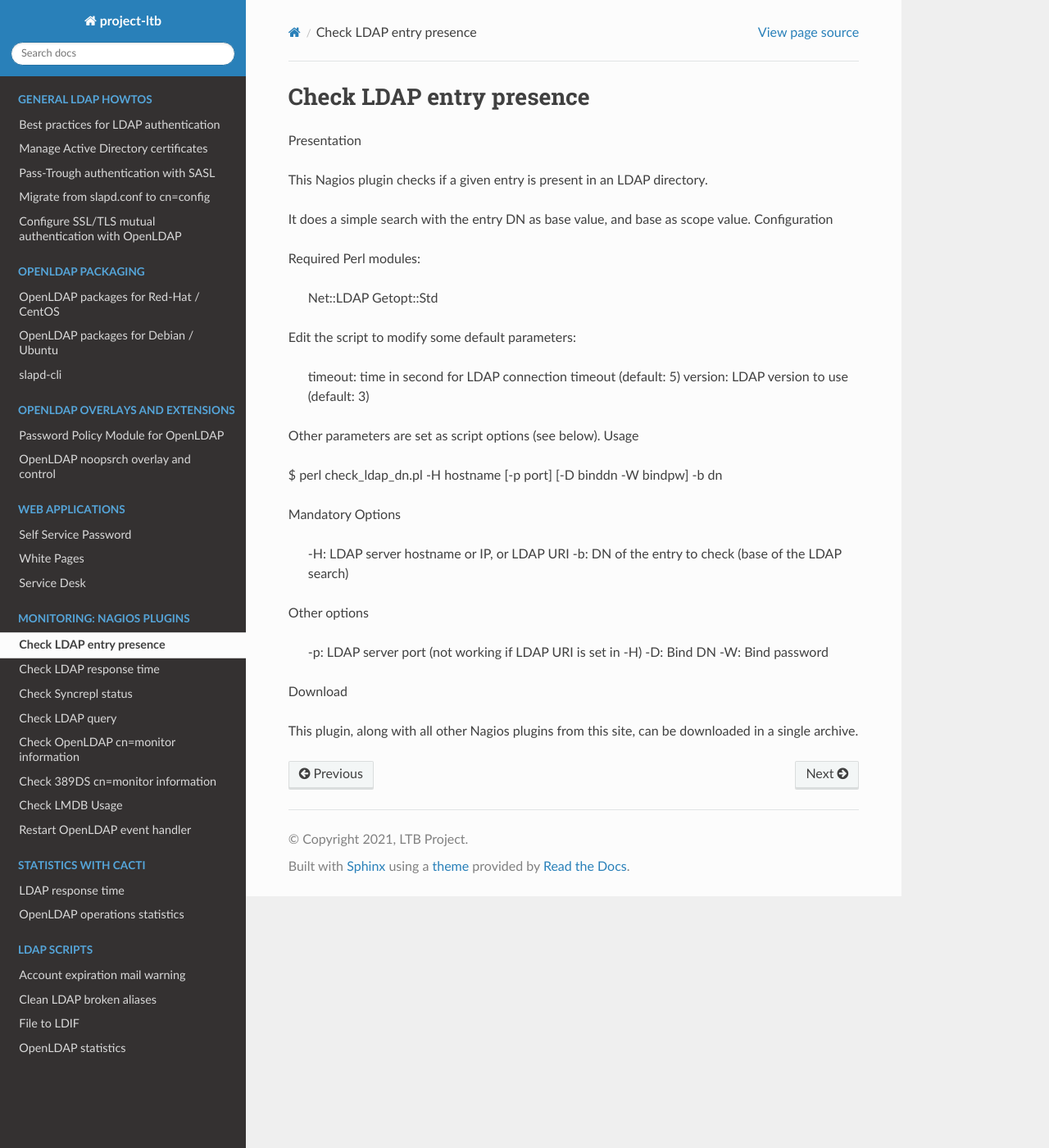
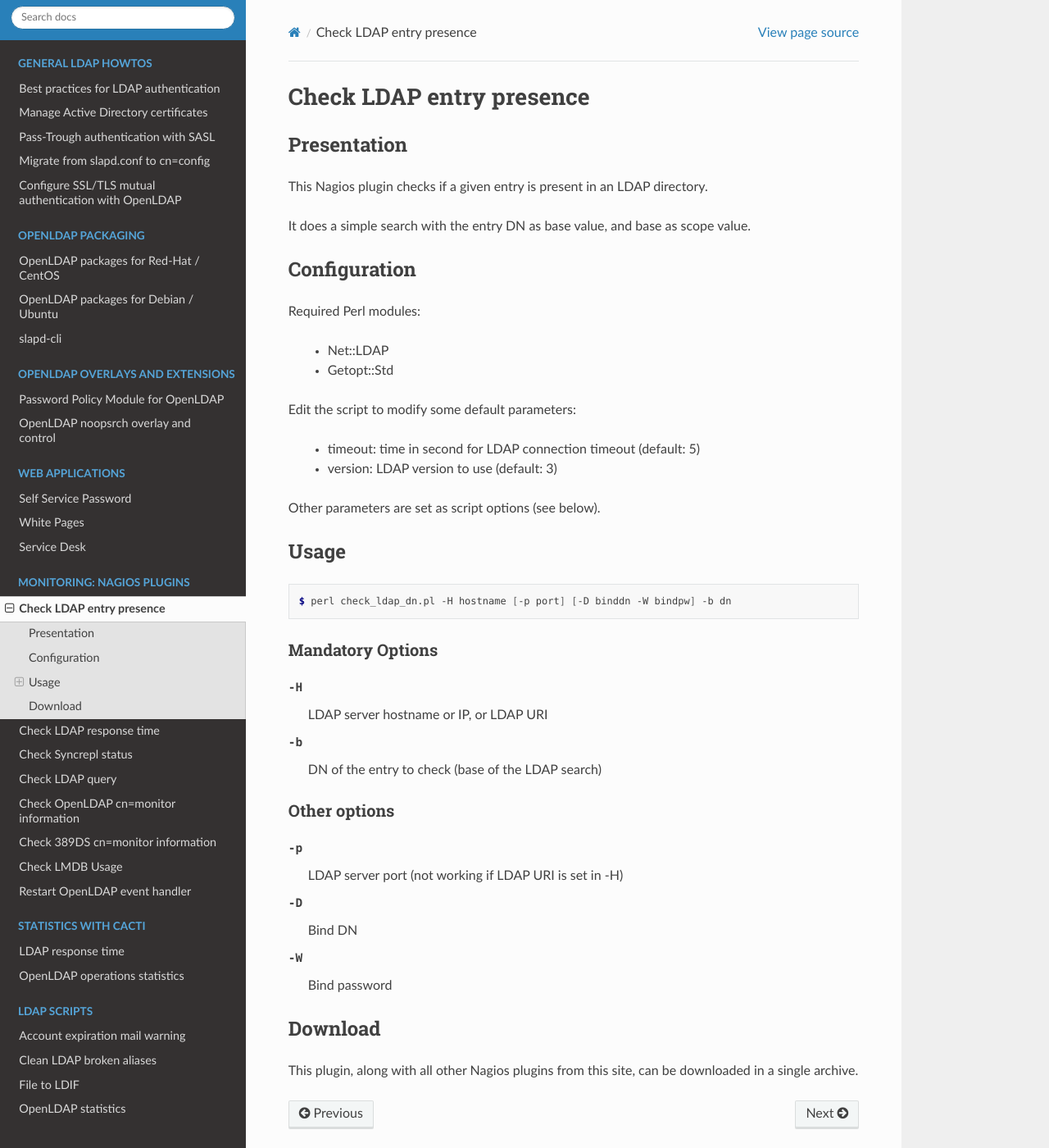
Before and after one commit to ltb-project/documentation, a Sphinx documentation site: the page built from source/check_ldap_dn.rst, in a window 1280 px wide and 1400 px high. Shown: the whole window at 82% size. Built offline with Sphinx 7.4.7 and the Read the Docs theme 2.0.0, drawn with Linux system fonts in a browser that asks for light colours; some of the changed lines change nothing that is shown.

Commit message:
fill check_ldap_dn page

```diff
--- a/source/check_ldap_dn.rst
+++ b/source/check_ldap_dn.rst
@@ -4,38 +4,48 @@ Check LDAP entry presence
 
 
 Presentation
+============
 
 This Nagios plugin checks if a given entry is present in an LDAP directory.
 
 It does a simple search with the entry DN as base value, and base as scope value.
+
 Configuration
+=============
 
 Required Perl modules:
 
-    Net::LDAP
-    Getopt::Std
+    * Net::LDAP
+    * Getopt::Std
 
 Edit the script to modify some default parameters:
 
-    timeout: time in second for LDAP connection timeout (default: 5)
-    version: LDAP version to use (default: 3)
+    * timeout: time in second for LDAP connection timeout (default: 5)
+    * version: LDAP version to use (default: 3)
 
 Other parameters are set as script options (see below).
+
 Usage
+=====
 
-$ perl check_ldap_dn.pl -H hostname [-p port] [-D binddn -W bindpw] -b dn
+.. code-block:: console
+
+   $ perl check_ldap_dn.pl -H hostname [-p port] [-D binddn -W bindpw] -b dn
 
 Mandatory Options
+-----------------
 
-    -H: LDAP server hostname or IP, or LDAP URI
-    -b: DN of the entry to check (base of the LDAP search)
+-H   LDAP server hostname or IP, or LDAP URI
+-b   DN of the entry to check (base of the LDAP search)
 
 Other options
+-------------
 
-    -p: LDAP server port (not working if LDAP URI is set in -H)
-    -D: Bind DN
-    -W: Bind password
+-p   LDAP server port (not working if LDAP URI is set in -H)
+-D   Bind DN
+-W   Bind password
 
 Download
+========
 
 This plugin, along with all other Nagios plugins from this site, can be downloaded in a single archive.
```
